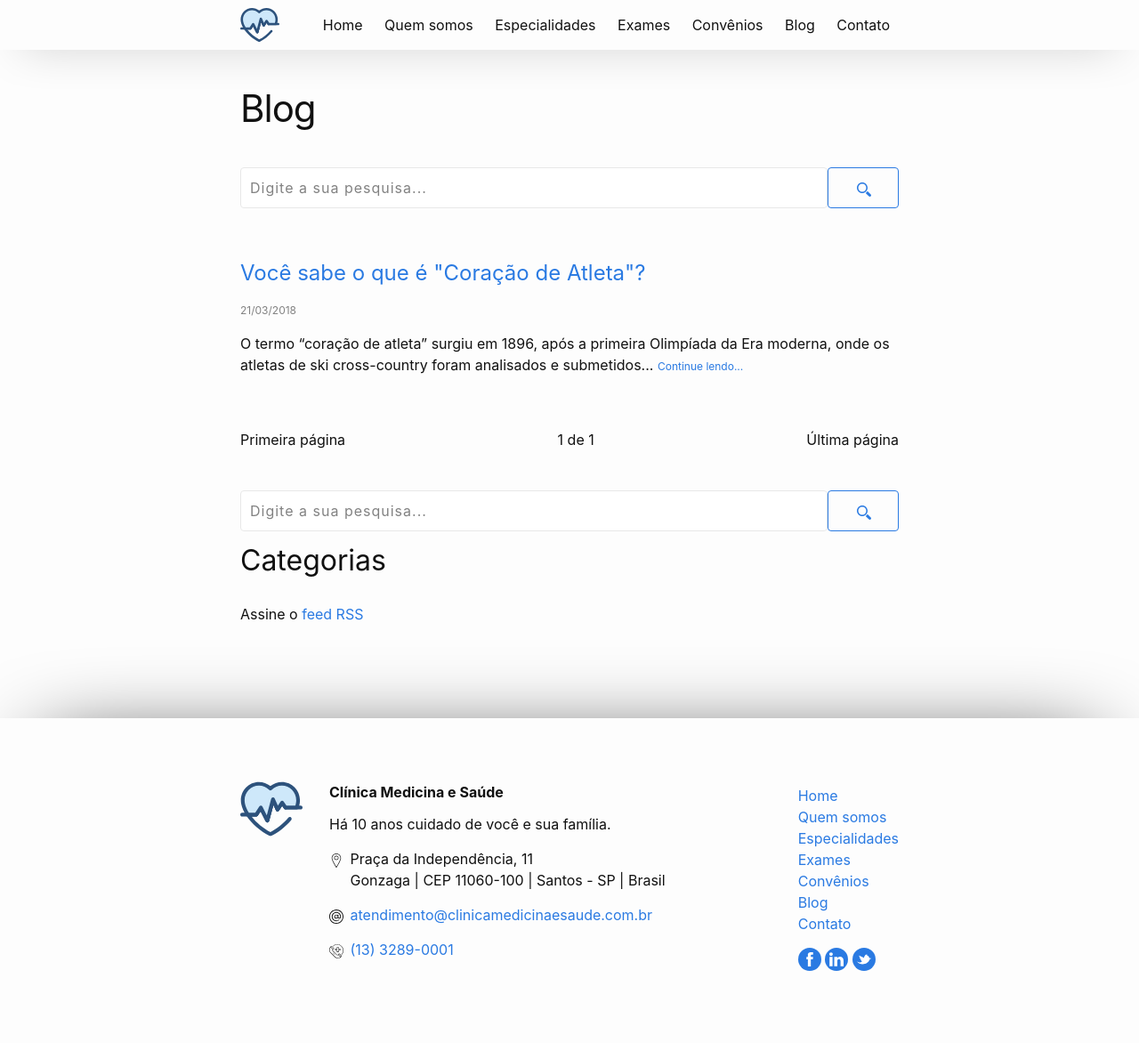
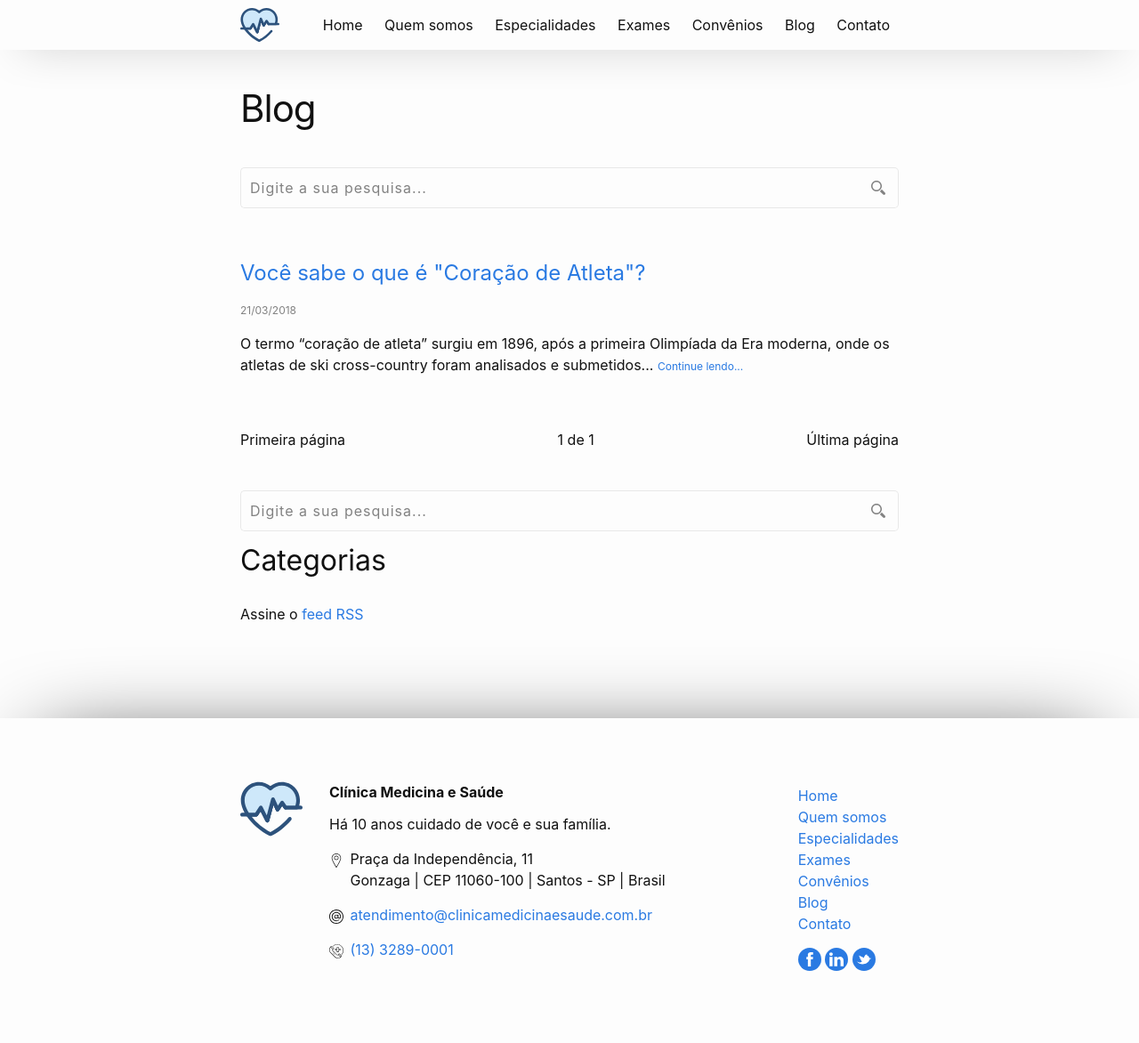
Before and after one commit to CopaTecnologia/medicinaesaude, a Jekyll site: the page built from blog/index.html, in a window 1280 px wide. Shown: the whole page at 89% size. Built offline with Jekyll 4.4.1, drawn with Linux system fonts in a browser that asks for light colours; the list of posts is cut into pages by our own code.

Commit message:
Formatação do campo de busca

```diff
--- /dev/null
+++ b/_sass/module/_form-search.sass
@@ -0,0 +1,32 @@
+.form-search
+    &-control
+        input, button
+            border: 1px solid $grey-color-light
+            background: $background-color
+            color: inherit
+            &:focus
+                color: inherit
+                border-color: $brand-color
+                box-shadow: none
+                + button
+                    border-color: $brand-color
+                    color: $grey-color-dark
+        input
+            border-right: 0
+            border-radius: 5px 0 0 5px
+        button
+            padding-left: 0
+            padding-right: $spacing-unit / 2
+            border-left: 0
+            border-radius: 0 5px 5px 0
+            color: $grey-color
+            svg
+                width: 1em
+                height: 1em
+                display: block
+            &:focus
+                border-color: $grey-color-light
+                color: $brand-color
+                transform: translate(0)
+                svg
+                    transform: scale(1.1)
--- a/css/main.sass
+++ b/css/main.sass
@@ -11,6 +11,7 @@
 @import module/data-modal
 @import module/hero
 @import module/slideshow
+@import module/form-search
 
 @import layout/site-header
 @import layout/site-footer
```
